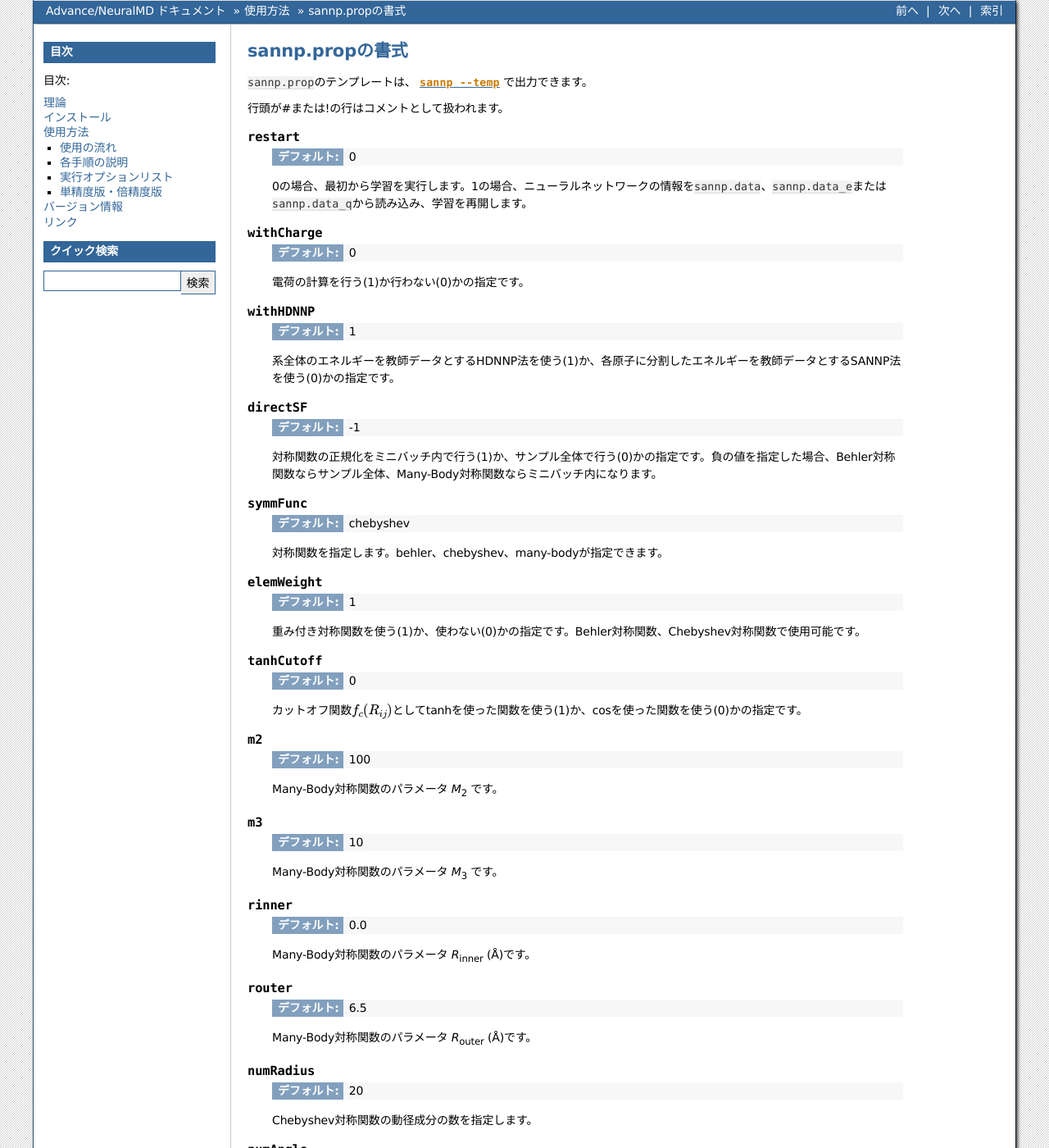
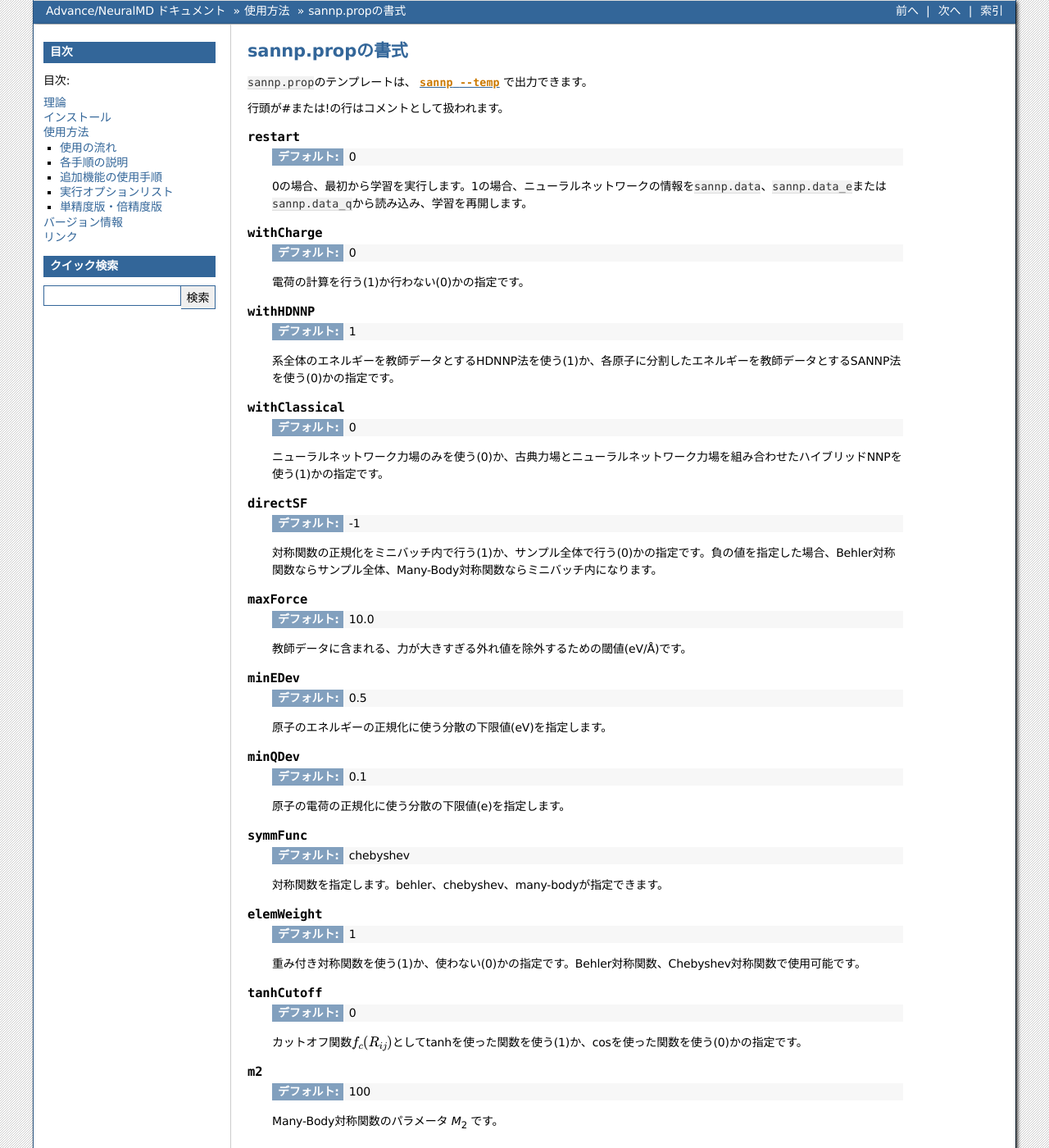
Before and after one commit to advancesoftcorp/neuralmd-doc, a Sphinx documentation site: the page built from docs/source/usage/prop.rst, in a window 1280 px wide and 1400 px high. Shown: the whole window at 82% size. Built offline with Sphinx 7.4.7, drawn with Linux system fonts in a browser that asks for light colours; formulas are drawn with MathJax 3; pages that are not in the unit, such as notebooks, are missing from menus; some of the changed text lies outside the part shown.

Commit message:
modify usage.rst

```diff
--- a/docs/source/usage/prop.rst
+++ b/docs/source/usage/prop.rst
@@ -26,11 +26,35 @@
 
  系全体のエネルギーを教師データとするHDNNP法を使う(1)か、各原子に分割したエネルギーを教師データとするSANNP法を使う(0)かの指定です。
 
+.. describe:: withClassical
+
+ :デフォルト: 0
+
+ ニューラルネットワーク力場のみを使う(0)か、古典力場とニューラルネットワーク力場を組み合わせたハイブリッドNNPを使う(1)かの指定です。
+
 .. describe:: directSF
 
  :デフォルト: -1
 
  対称関数の正規化をミニバッチ内で行う(1)か、サンプル全体で行う(0)かの指定です。負の値を指定した場合、Behler対称関数ならサンプル全体、Many-Body対称関数ならミニバッチ内になります。
+
+.. describe:: maxForce
+
+ :デフォルト: 10.0
+
+ 教師データに含まれる、力が大きすぎる外れ値を除外するための閾値(eV/\ |angs|\ )です。
+
+.. describe:: minEDev
+
+ :デフォルト: 0.5
+
+ 原子のエネルギーの正規化に使う分散の下限値(eV)を指定します。
+
+.. describe:: minQDev
+
+ :デフォルト: 0.1
+
+ 原子の電荷の正規化に使う分散の下限値(e)を指定します。
 
 .. describe:: symmFunc
 
@@ -248,6 +272,18 @@
 
  学習時のハイパーパラメータ（Adam法の\ |beta|\ :sub:`2`）です。
 
+.. describe:: classicalTry
+
+ :デフォルト: 64
+
+ ハイブリッドNNPで使用する古典力場を最適化する際の繰り返し回数の上限です。
+
+.. describe:: classicalLower
+
+ :デフォルト: -50.0
+
+ ハイブリッドNNPで使用する古典力場を最適化する際、ここで指定した値(eV)よりも小さいエネルギーが現れにくくなるように、ペナルティ関数を適用して最適化します。
+
 .. describe:: endProperty
 
  以降のファイル内容はコメントとして扱われます。
```
Also changed, not shown: other parts of docs/source/usage/prop.rst (+2 -2 lines), docs/source/usage.rst (+67 -1 lines).
